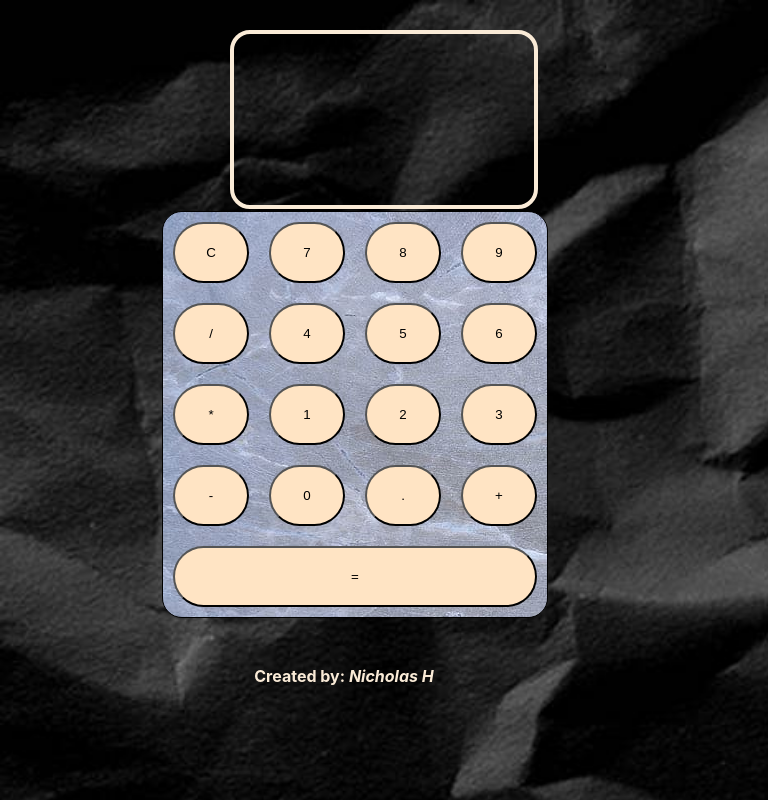
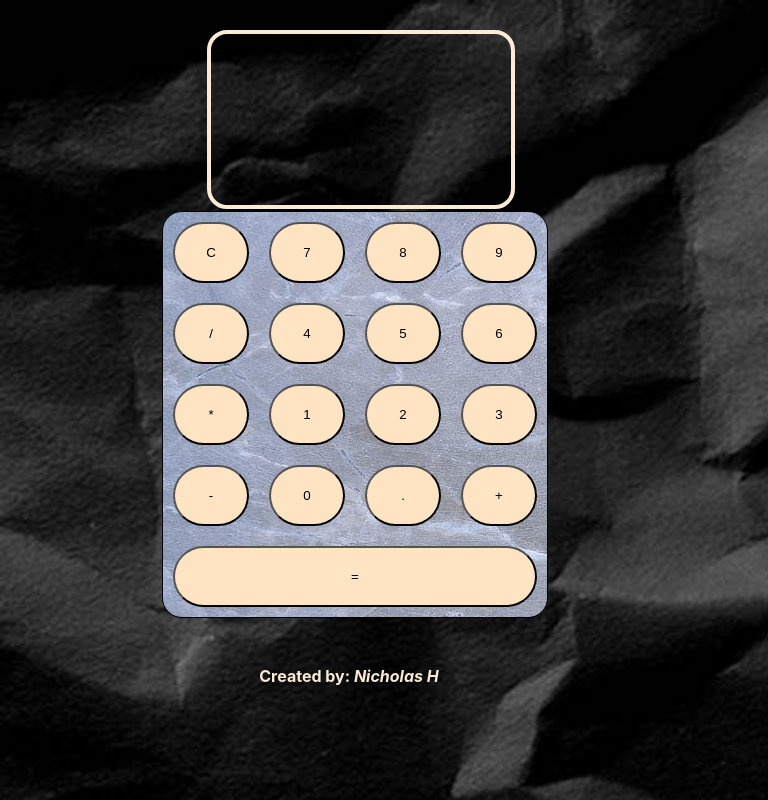
Before and after one commit to KingT7/calculator-application, a React (Create React App) app: page / in a window 768 px wide. Shown: the top 800 px of the page. Built offline with nearby package versions, Linux system fonts and the light colour scheme.

Commit message:
mobile updates

```diff
--- a/src/App.css
+++ b/src/App.css
@@ -177,7 +177,7 @@
         height: 160vh;
     }
     .area {
-        margin-left: 30%;
+        margin-left: 27%;
         margin-right: 20%;
         display: flex;
         justify-content: center;
@@ -242,7 +242,7 @@
         justify-content: center;
         align-items: center;
         position: relative;
-        right: 40px;
+        right: 35px;
         color: antiquewhite;
     }
 }
```
